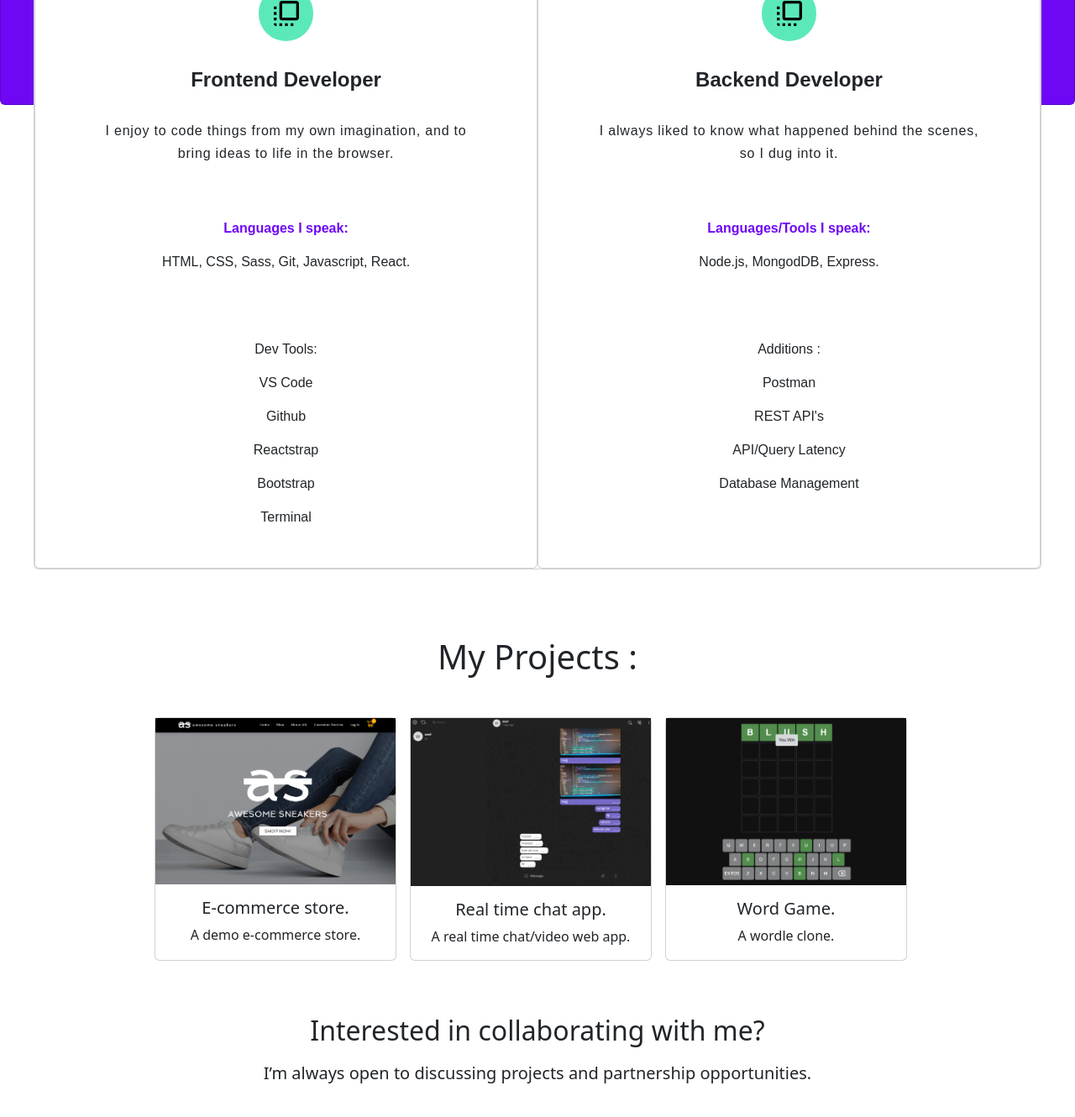
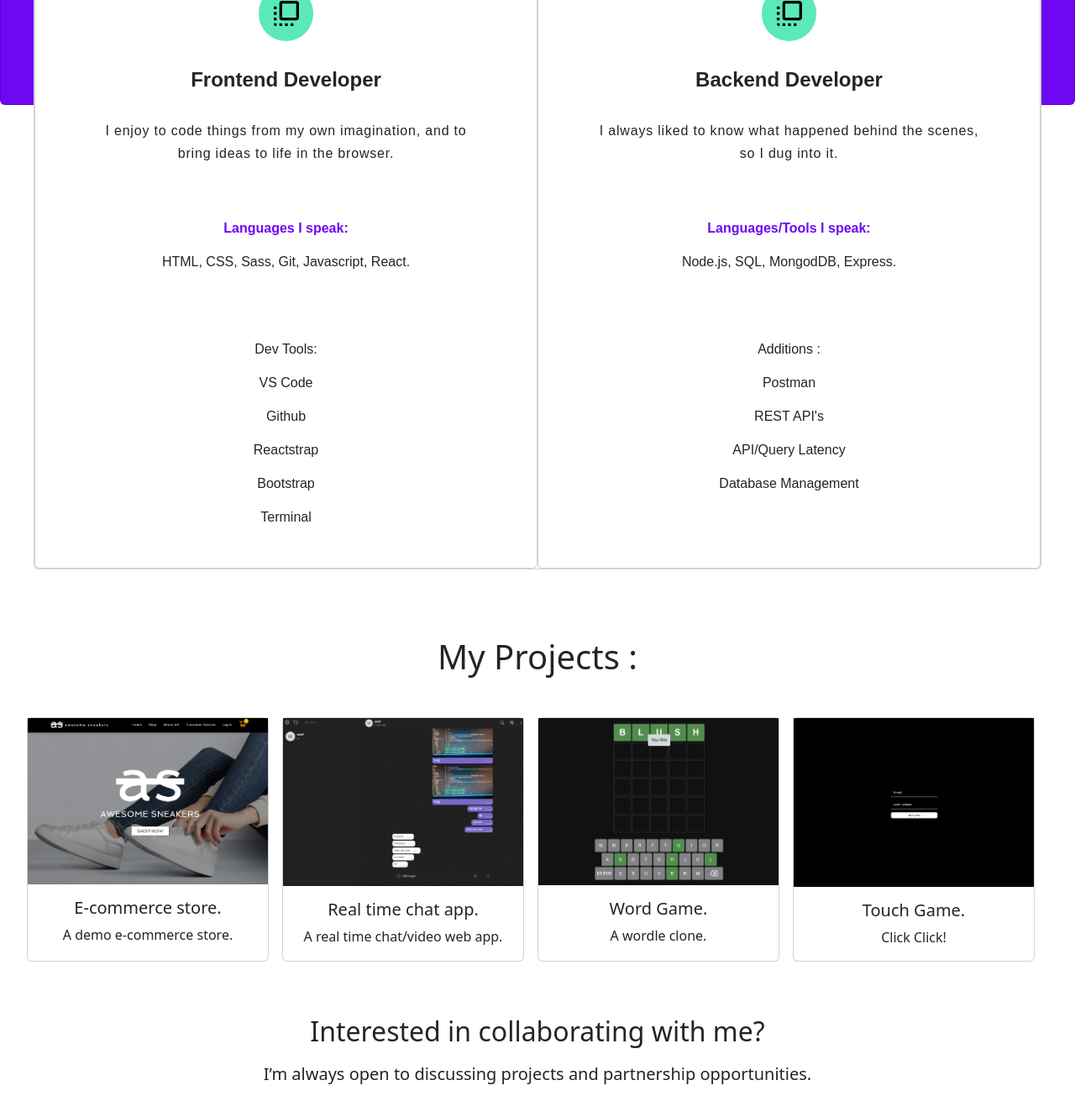
Before and after one commit to waelhamzee/portfolio, a React (Create React App) app: page / in a window 1280 px wide. Shown: the part 1848-3178 px from the top of the page at 84% size. Built offline with nearby package versions, Linux system fonts and the light colour scheme.

Commit message:
added project

```diff
--- a/src/App.js
+++ b/src/App.js
@@ -143,7 +143,7 @@ function App() {
                       <p style={{ color: "#6E07F3", fontWeight: "bold" }}>
                         Languages/Tools I speak:
                       </p>
-                      <p>Node.js, MongodDB, Express.</p>
+                      <p>Node.js, SQL, MongodDB, Express.</p>
                     </div>
                     <div style={{ paddingTop: "2rem", paddingBottom: "1rem" }}>
                       <p>Additions :</p>
@@ -198,6 +198,18 @@ function App() {
                   <CardBody>
                     <CardTitle tag="h5">Word Game.</CardTitle>
                     <CardText>A wordle clone.</CardText>
+                  </CardBody>
+                </Card>
+                <Card
+                  className="card-helper-3"
+                  onClick={() =>
+                    (window.open("https://touch-js.netlify.app/"))
+                  }
+                >
+                  <img src={require("./images/touch.png")} alt="Sample" />
+                  <CardBody>
+                    <CardTitle tag="h5">Touch Game.</CardTitle>
+                    <CardText>Click Click!</CardText>
                   </CardBody>
                 </Card>
               </CardBody>
--- a/src/index.css
+++ b/src/index.css
@@ -187,7 +187,7 @@ a {
   width: 15rem;
 }
 
-@media screen and (max-width: 670px) {
+@media screen and (max-width: 800px) {
   .card-body-helper-2 {
     display: grid;
     place-content: center;
```
Also changed, not shown: src/images/touch.png (renamed from src/images/Screenshot (26).png), 1 other file (tests, documents, lock files or other folders).
